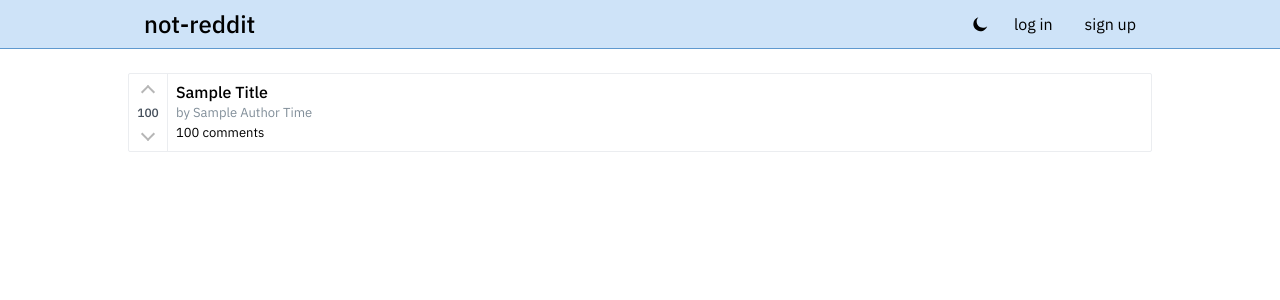
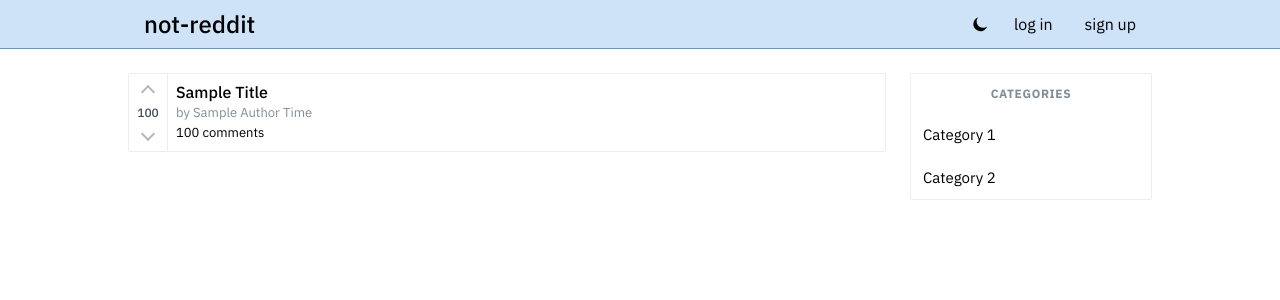
Before and after one commit to jerichochua/reddit-clone, a React (Create React App) app in the folder frontend/: page / in a window 1280 px wide. Shown: the top 300 px of the page. Built offline with nearby package versions, Linux system fonts and the light colour scheme; the HTML template or start-up script is replaced by a standard one.

Commit message:
continue iterating site, add sidebar

```diff
--- a/frontend/src/components/Header/Header.css
+++ b/frontend/src/components/Header/Header.css
@@ -61,5 +61,6 @@
 
   .header-link {
     padding: 0 8px;
+    font-size: 14px;
   }
 }
--- a/frontend/src/components/Home/Content/Content.css
+++ b/frontend/src/components/Home/Content/Content.css
@@ -79,6 +79,11 @@
 .title {
   font-weight: 500;
   flex-grow: 1;
+  transition: color 0.1s ease 0s;
+}
+
+.title:hover {
+  color: #1890ff;
 }
 
 .caption {
@@ -90,4 +95,9 @@
 .links {
   font-size: 13px;
   flex-grow: 1;
+  transition: color 0.1s ease 0s;
 }
+
+.links:hover {
+  color: #1890ff;
+}
--- a/frontend/src/components/Home/Content/Content.js
+++ b/frontend/src/components/Home/Content/Content.js
@@ -1,12 +1,12 @@
 import React from 'react';
-import Post from './Post';
+import Posts from './Posts';
 import './Content.css';
 
 export default function Content(props) {
   return (
     <div className='content'>
       <ul>
-        <Post
+        <Posts
           title='Sample Title'
           author='Sample Author'
           timestamp='Time'
--- a/frontend/src/components/Home/Content/Post.js
+++ b/frontend/src/components/Home/Content/Posts.js
@@ -1,14 +1,11 @@
 import React from 'react';
+import Votes from './Votes';
 
-export default function Post(props) {
+export default function Posts(props) {
   return (
     <li>
       <div className='post-container'>
-        <div className='votes'>
-          <button className='upvote-btn'></button>
-          <span>{props.votes}</span>
-          <button className='downvote-btn'></button>
-        </div>
+        <Votes votes={props.votes} />
         <div className='post-item'>
           <p className='title'>{props.title}</p>
           <p className='caption'>
--- /dev/null
+++ b/frontend/src/components/Home/Content/Votes.js
@@ -0,0 +1,11 @@
+import React from 'react';
+
+export default function Votes(props) {
+  return (
+    <div className='votes'>
+      <button className='upvote-btn'></button>
+      <span>{props.votes}</span>
+      <button className='downvote-btn'></button>
+    </div>
+  );
+}
--- a/frontend/src/components/Home/Home.js
+++ b/frontend/src/components/Home/Home.js
@@ -1,11 +1,13 @@
 import React from 'react';
 import Content from './Content/Content';
+import Side from './Side/Side';
 import './Home.css';
 
 export default function Home(props) {
   return (
     <div className='home'>
       <Content />
+      <Side />
     </div>
   );
 }
--- /dev/null
+++ b/frontend/src/components/Home/Side/Categories.js
@@ -0,0 +1,12 @@
+import React from 'react';
+import CategoryItem from './CategoryItem';
+
+export default function Categories(props) {
+  return (
+    <div className='cat-list'>
+      <p className='cat-header'>categories</p>
+      <CategoryItem category='Category 1' />
+      <CategoryItem category='Category 2' />
+    </div>
+  );
+}
--- /dev/null
+++ b/frontend/src/components/Home/Side/CategoryItem.js
@@ -0,0 +1,5 @@
+import React from 'react';
+
+export default function CategoryItem(props) {
+  return <p className='cat-item'>{props.category}</p>;
+}
--- /dev/null
+++ b/frontend/src/components/Home/Side/CreatePostButton.js
@@ -0,0 +1,5 @@
+import React from 'react';
+
+export default function CreatePostButton(props) {
+  return <button className='create-post-btn'>create post</button>;
+}
--- a/frontend/src/components/Home/Side/Side.css
+++ b/frontend/src/components/Home/Side/Side.css
@@ -1,3 +1,47 @@
 .side {
+  display: flex;
+  flex-direction: column;
+  flex-basis: 240px;
   margin-left: 24px;
+  border: 1px solid rgb(235, 237, 240);
+  border-radius: 2px;
 }
+
+@media (max-width: 768px) {
+  .side {
+    display: none;
+  }
+}
+
+.create-post-btn {
+  background-color: #cee3f8;
+  border: none;
+  border-radius: 2px 2px 0 0;
+  padding: 16px;
+  cursor: pointer;
+}
+
+.cat-list {
+  display: flex;
+  flex-direction: column;
+}
+
+.cat-header {
+  font-size: 12px;
+  text-transform: uppercase;
+  font-weight: 700;
+  text-align: center;
+  letter-spacing: 0.05em;
+  color: #818e99;
+  padding: 12px;
+}
+
+.cat-item {
+  transition: color 0.1s ease 0s;
+  padding: 12px;
+  font-size: 15px;
+}
+
+.cat-item:hover {
+  color: #1890ff;
+}
--- a/frontend/src/components/Home/Side/Side.js
+++ b/frontend/src/components/Home/Side/Side.js
@@ -1,10 +1,11 @@
 import React from 'react';
+import Categories from './Categories';
 import './Side.css';
 
 export default function Side(props) {
   return (
     <div className='side'>
-      <p>side component</p>
+      <Categories />
     </div>
   );
 }
--- a/frontend/src/index.css
+++ b/frontend/src/index.css
@@ -1,4 +1,4 @@
-@import url('https://fonts.googleapis.com/css2?family=IBM+Plex+Sans:wght@400;500&display=swap');
+@import url('https://fonts.googleapis.com/css2?family=IBM+Plex+Sans:wght@400;500;600;700&display=swap');
 
 * {
   margin: 0;
```
